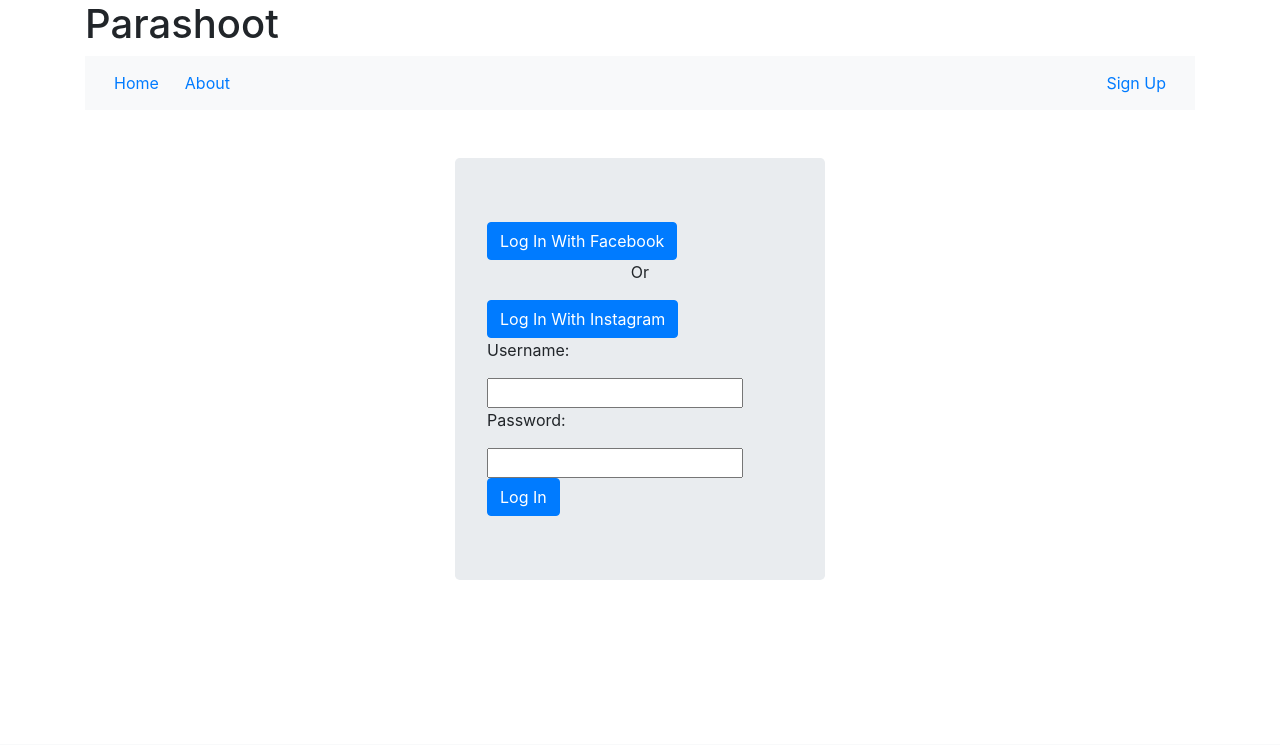
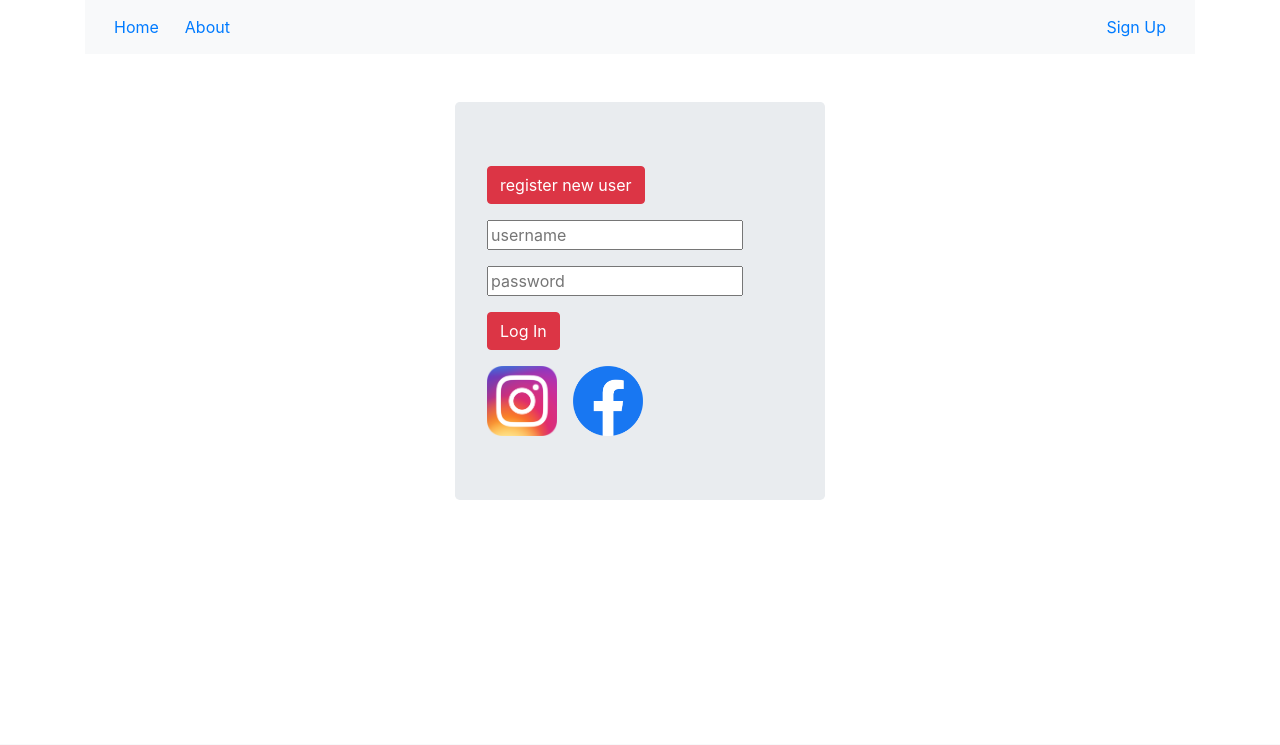
Before and after one commit to vadimfrolov/Social-network-for-bloggers-prototype, a Node server app: page /login in a window 1280 px wide. Shown: the top 745 px of the page. Run offline with Node 20, Linux system fonts and the light colour scheme; some libraries are stand-ins or nearby versions.

Commit message:
login design

```diff
--- a/sessions/7udggCJbJ_W61whvXAumIgKV5MLTh0mI.json
+++ /dev/null
@@ -1 +0,0 @@
-{"cookie":{"originalMaxAge":600000,"expires":"2019-10-10T14:11:09.029Z","httpOnly":true,"path":"/"},"user":{"social":[],"friendList":[],"_id":"5d9f2bbb6b52637591a25805","username":"vadim","email":"vadimf74@ya.ru","password":"123","__v":0},"__lastAccess":1570716069029}
--- a/views/layout.hbs
+++ b/views/layout.hbs
@@ -2,7 +2,7 @@
 <html>
 
 <head>
-  <title>Login Here</title>
+  <title>Parashoot</title>
 
   <link rel="stylesheet" href="https://stackpath.bootstrapcdn.com/bootstrap/4.3.1/css/bootstrap.min.css"
 
--- a/views/login.hbs
+++ b/views/login.hbs
@@ -1,7 +1,3 @@
-<div class="page-header">
-    <h1>Parashoot</h1>
-</div>
-
 <nav class="navbar navbar-light bg-light">
     <ul class="nav navbar-left">
         <li class="nav-item btn"><a href="/main">Home</a></li>
@@ -19,19 +15,23 @@
 <div class="main d-flex justify-content-center">
     <div class="jumbotron col-sm-4 pull-center loginForm center mt-5">
         <form action="/login" method="post">
-            <div>
-                <input class="btn btn-primary" type="submit" value="Log In With Facebook" />
-                <p class="text-center">Or</p>
-                <input class="btn btn-primary" type="submit" value="Log In With Instagram" />
-                <p>Username:</p>
-                <input type="text" name="username" />
+        <p class="btn btn-danger">register new user</p>
+            <div class="mb-3">
+                <input type="text" name="username" placeholder="username" />
             </div>
             <div>
-                <p>Password:</p>
-                <input type="password" name="password"/>
+                <input type="password" class="mb-3" name="password" placeholder="password" />
             </div>
-            <div>
-                <input class="btn btn-primary" type="submit" value="Log In" />
+            <div class="mb-3">
+                <input class="btn btn-danger" type="submit" value="Log In" />
+            </div>
+            <div class="d-flex">
+                <div class="icon mr-3">
+                    <a href="https://www.instagram.com/"><img src="/img/intagram.png" width="70px"></a>
+                </div>
+                <div class="icon">
+                    <a href="https://www.facebook.com/"><img src="/img/facebook.png" width="70px"></a>
+                </div>
             </div>
         </form>
     </div>
--- a/views/newstatus.hbs
+++ b/views/newstatus.hbs
@@ -13,12 +13,10 @@
 
 <form method="post" action="/main">
   <label class="input-group col-1-3">
-    <input type="text" name="status">
-    <span>status</span>
+    <input type="text" name="status" placeholder="status">
   </label>
   <label>
-    <input type="text" name="price">
-    <span>price:</span>
+    <input type="text" name="price" placeholder="price">
   </label>
   <button type="submit" class="btn btn-success">Send</button>
 </form>
--- a/views/signup.hbs
+++ b/views/signup.hbs
@@ -1,7 +1,3 @@
-<div class="page-header">
-    <h1>Parashoot</h1>
-</div>
-
 <nav class="navbar navbar-light bg-light">
   <ul class="nav navbar-left">
       <li class="nav-item btn"><a href="/main">Home</a></li>
```
Also changed, not shown: public/img/facebook.png (added), public/img/intagram.png (added). Lines whose indentation alone changed are shown as unchanged.
